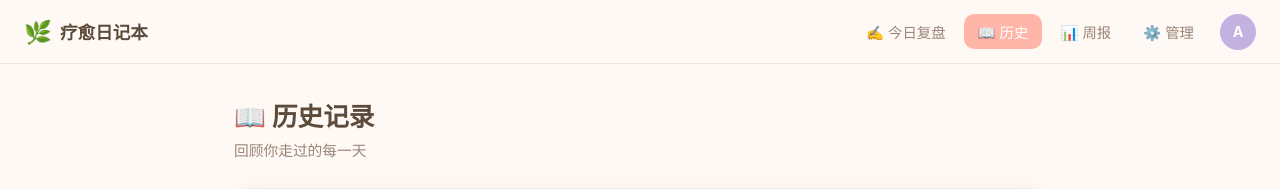
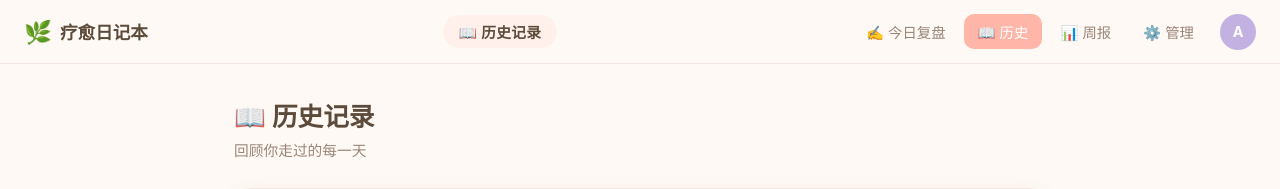
Before and after one commit to 19990705gyj-cyber/healing-diary, a Flask app: page /history in a window 1280 px wide. Shown: the top 189 px of the page. Run offline with Flask 3, Linux system fonts and the light colour scheme; a user stored in the database is signed in; data comes from the database, SQL or seed files in the repository; data that the repository does not hold is empty; parts of the project's set-up code (start-up, migrations or seed data) failed here and were passed over; some libraries are stand-ins or nearby versions.

Commit message:
fix: 导航栏添加页面标题 + 历史记录添加编辑按钮

```diff
--- a/templates/admin/dashboard.html
+++ b/templates/admin/dashboard.html
@@ -1,5 +1,6 @@
 {% extends "base.html" %}
 {% block title %}管理后台 · 疗愈日记本{% endblock %}
+{% block page_title %}⚙️ 管理后台{% endblock %}
 
 {% block extra_css %}
 <style>
--- a/templates/admin/fields.html
+++ b/templates/admin/fields.html
@@ -1,5 +1,6 @@
 {% extends "base.html" %}
 {% block title %}字段配置 · 疗愈日记本{% endblock %}
+{% block page_title %}📋 字段配置{% endblock %}
 
 {% block extra_css %}
 <style>
--- a/templates/base.html
+++ b/templates/base.html
@@ -53,6 +53,15 @@
       gap: 8px;
     }
     .navbar-brand .logo { font-size: 1.4rem; }
+    .navbar-page-title {
+      font-size: 0.92rem;
+      font-weight: 600;
+      color: var(--text-primary);
+      padding: 6px 16px;
+      background: rgba(255,181,167,0.12);
+      border-radius: 20px;
+      letter-spacing: 0.02em;
+    }
     .nav-links {
       display: flex;
       align-items: center;
@@ -368,6 +377,9 @@
     <span class="logo">🌿</span>
     <span>疗愈日记本</span>
   </a>
+  <div class="navbar-page-title" id="navbarPageTitle">
+    {% block page_title %}今日复盘{% endblock %}
+  </div>
   <div class="nav-links">
     <a href="/" class="nav-link {% if request.path == '/' %}active{% endif %}">
       <span>✍️ 今日复盘</span>
--- a/templates/history.html
+++ b/templates/history.html
@@ -1,5 +1,6 @@
 {% extends "base.html" %}
 {% block title %}历史记录 · 疗愈日记本{% endblock %}
+{% block page_title %}📖 历史记录{% endblock %}
 
 {% block extra_css %}
 <style>
@@ -386,7 +387,8 @@ async function openDetail(dateStr) {
 
     html += `
       <div class="detail-share-bar">
-        <button class="btn btn-primary btn-sm" onclick="shareDetailImage()">🖼️ 导出图片</button>
+        <button class="btn btn-primary btn-sm" onclick="editReview('${dateStr}')">✏️ 编辑</button>
+        <button class="btn btn-ghost btn-sm" onclick="shareDetailImage()">🖼️ 导出图片</button>
         <button class="btn btn-ghost btn-sm" onclick="shareCopyDetailText('${dateStr}')">📋 复制文本</button>
         ${review.is_shared ? `<button class="btn btn-ghost btn-sm" onclick="copyExistingLink('${review.share_token}')">🔗 分享链接</button>` : `<button class="btn btn-ghost btn-sm" onclick="createShare('${dateStr}')">🔗 生成链接</button>`}
       </div>`;
@@ -461,6 +463,12 @@ function copyExistingLink(token) {
   navigator.clipboard.writeText(url).then(() => showToast('分享链接已复制 🔗', 'success'));
 }
 
+function editReview(dateStr) {
+  // 跳转到今日复盘页面，带上日期参数
+  closeDetail();
+  location.href = '/?date=' + dateStr;
+}
+
 async function loadFishImagesForDetail(dateStr) {
   const container = document.getElementById('fishImagesContainer');
   if (!container) return;
--- a/templates/index.html
+++ b/templates/index.html
@@ -1,5 +1,6 @@
 {% extends "base.html" %}
 {% block title %}今日复盘 · 疗愈日记本{% endblock %}
+{% block page_title %}✍️ 今日复盘{% endblock %}
 
 {% block extra_css %}
 <style>
--- a/templates/weekly.html
+++ b/templates/weekly.html
@@ -1,5 +1,6 @@
 {% extends "base.html" %}
 {% block title %}周报看板 · 疗愈日记本{% endblock %}
+{% block page_title %}📊 周报看板{% endblock %}
 
 {% block extra_css %}
 <style>
```
